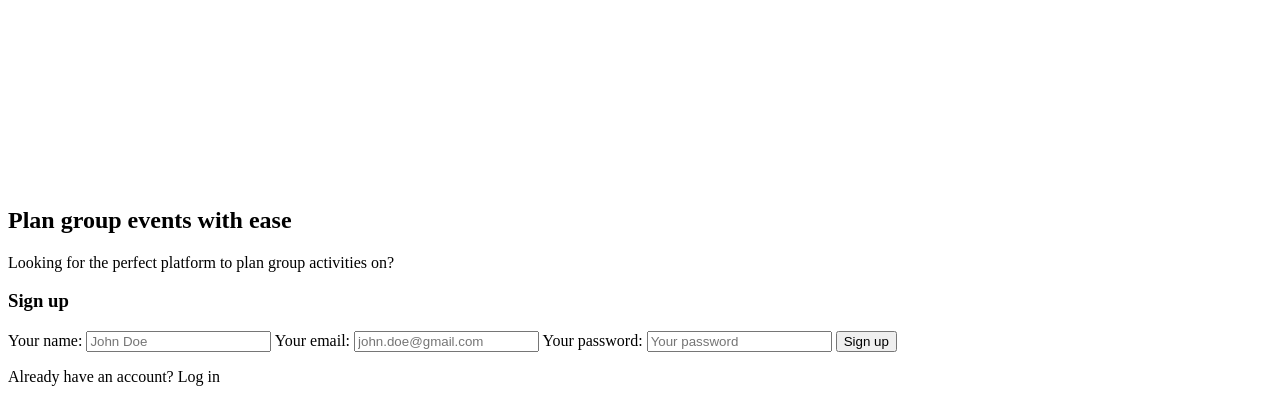
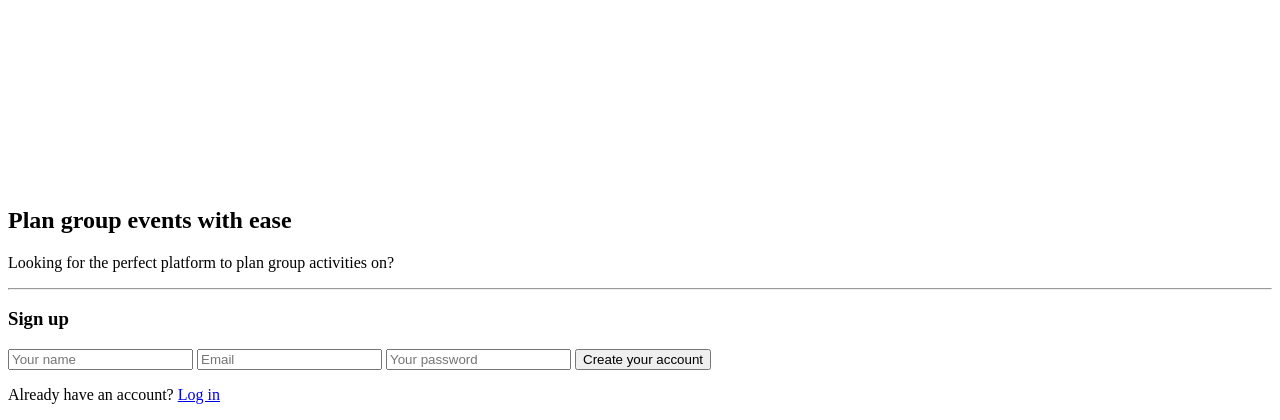
Before and after one commit to jennecattoor/Plan-it, a PHP site: template src/view/users/index.php in a window 1280 px wide. Shown: the part 1161-1581 px from the top of the page. Before the commit the page ends 1547 px from the top, so only its background shows below. Run offline with PHP 8.4, Linux system fonts and the light colour scheme; the template is opened without the code that fills it, so the values that code supplies are empty.

Commit message:
Basic CSS styling on landing page

```diff
--- a/src/view/users/index.php
+++ b/src/view/users/index.php
@@ -1,33 +1,35 @@
 <section class="content">
   <h2>Plan group events with ease</h2>
-  <p>Looking for the perfect platform to plan group activities on?</p>
+  <p class="subheading">Looking for the perfect platform to plan group activities on?</p>
+
+  <hr>
 
   <div class="signup">
       <h3 class="section__title" data-aos="fade-up">Sign up</h3>
       <form method="post" action="index.php?page=competition" data-aos="fade-up">
       <input type="hidden" name="action" value="signUp">
-          <label class="label__login">Your name:
-              <input type="text" name="name" class="form__input input" placeholder="John Doe" required value="<?php
+          <label class="label__login"><!-- Your name: -->
+              <input type="text" name="name" class="form__input input" placeholder="Your name" required value="<?php
                   if (!empty($_POST['name'])) echo $_POST['name'];
               ?>">
               <span class="error"><?php if (!empty($errors['name'])) echo $errors['name']; ?></span>
           </label>
-          <label class="label__login label__login--first">Your email:
-              <input type="email" name="email" class="form__input input" placeholder="john.doe@gmail.com" required value="<?php
+          <label class="label__login label__login--first"><!-- Your email: -->
+              <input type="email" name="email" class="form__input input" placeholder="Email" required value="<?php
                   if (!empty($_POST['email'])) echo $_POST['email'];
               ?>">
               <span class="error"><?php if (!empty($errors['email'])) echo $errors['email']; ?></span>
           </label>
-          <label class="label__login">Your password:
+          <label class="label__login"><!-- Your password: -->
               <input type="password" name="password" class="form__input input" placeholder="Your password" required minlength="5" value="<?php
                   if (!empty($_POST['password'])) echo $_POST['password'];
               ?>">
               <span class="error"><?php if (!empty($errors['password'])) echo $errors['password']; ?></span>
           </label>
-          <input type="submit" value="Sign up" class="button button--small">
+          <input type="submit" value="Create your account" class="button button--small">
       </form>
   </div>
 
-  <p>Already have an account? Log in</p>
+  <p>Already have an account? <a href="#" class="hyperlink">Log in<a></p>
 
 </section>
```
Also changed, not shown: src/style.css (+55 -0 lines).
